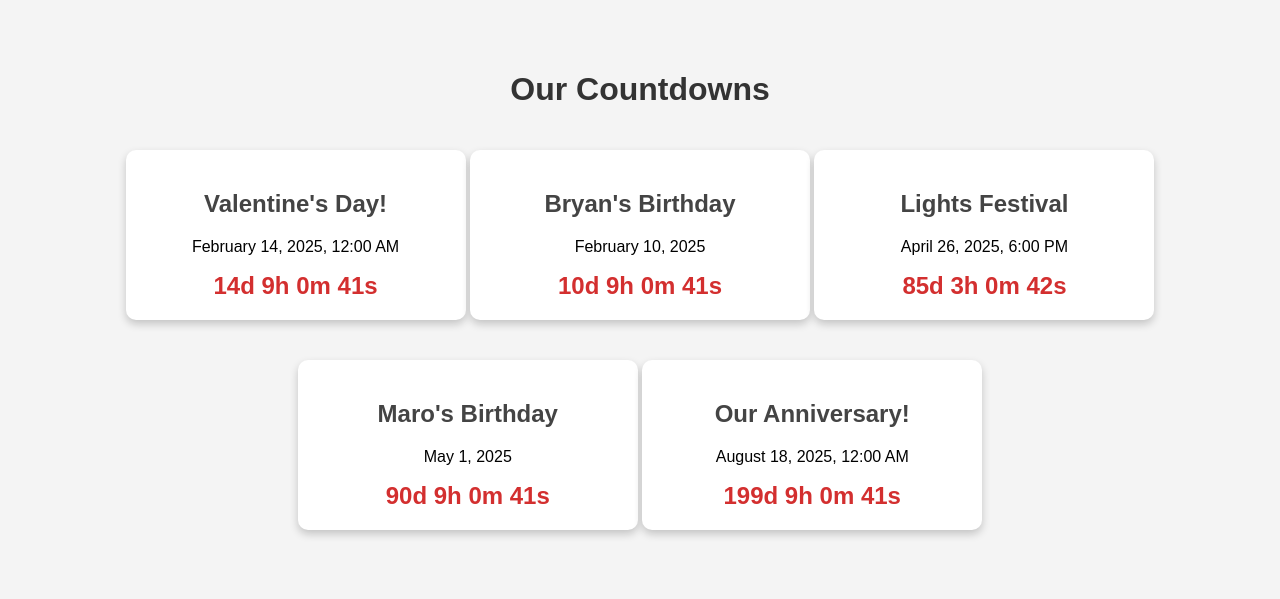
After one commit to bryanm260996/relationship_website_trial_3, a Flask app: page /countdowns in a window 1280 px wide. The commit adds this page. Shown: the top 599 px of the page. Run offline with Flask 3, Linux system fonts and the light colour scheme; the visitor is signed in with stand-in values (Sample User, id 1).

Commit message:
added countdowns, and passcode page

```diff
--- a/main.py
+++ b/main.py
@@ -4,23 +4,68 @@ import os
 # Initialize Flask app
 app = Flask(__name__)
 app.secret_key = os.environ.get('SECRET_KEY', 'default_secret_key')  # Use environment variable for production
+PASSCODE = os.environ.get('PASSCODE', '02100501')  # Store passcode securely
 
-## ROUTES ##
+
+## LOGIN ROUTE ##
+@app.route('/login', methods=['GET', 'POST'])
+def login():
+    if request.method == 'POST':
+        entered_passcode = request.form.get('passcode')
+        if entered_passcode == PASSCODE:
+            session['authenticated'] = True
+            return redirect(url_for('home'))
+        else:
+            return render_template('login.html', error="Incorrect passcode. Try again.")
+
+    return render_template('login.html')
+
+
+## LOGOUT ROUTE ##
+@app.route('/logout')
+def logout():
+    session.pop('authenticated', None)
+    return redirect(url_for('login'))
+
+
+## PROTECTED ROUTES ##
+def login_required(func):
+    def wrapper(*args, **kwargs):
+        if not session.get('authenticated'):
+            return redirect(url_for('login'))
+        return func(*args, **kwargs)
+
+    wrapper.__name__ = func.__name__
+    return wrapper
+
+
 @app.route('/')
+@login_required
 def home():
     return render_template('home.html')
 
+
 @app.route('/our_journey')
+@login_required
 def our_journey():
     return render_template('our_journey.html')
 
+
 @app.route('/past_trips')
+@login_required
 def past_trips():
     return render_template('past_trips.html')
 
+
 @app.route('/bucketlist')
+@login_required
 def bucketlist():
     return render_template('bucketlist.html')
+
+@app.route('/countdowns')
+@login_required
+def countdowns():
+    return render_template('countdowns.html')
 
 
 ## RUN THE APP ##
--- /dev/null
+++ b/templates/countdowns.html
@@ -0,0 +1,112 @@
+<!DOCTYPE html>
+<html lang="en">
+<head>
+    <meta charset="UTF-8">
+    <meta name="viewport" content="width=device-width, initial-scale=1.0">
+    <title>Multiple Countdown Timers</title>
+    <style>
+        body {
+            font-family: Arial, sans-serif;
+            text-align: center;
+            background-color: #f4f4f4;
+            margin: 0;
+            padding: 50px;
+        }
+        h1 {
+            font-size: 2em;
+            color: #333;
+        }
+        .event {
+            margin: 20px auto;
+            padding: 20px;
+            background: white;
+            border-radius: 10px;
+            box-shadow: 0 4px 8px rgba(0, 0, 0, 0.2);
+            display: inline-block;
+            width: 300px;
+        }
+        .event h2 {
+            font-size: 1.5em;
+            color: #444;
+        }
+        .countdown {
+            font-size: 1.5em;
+            font-weight: bold;
+            color: #d32f2f;
+            margin-top: 10px;
+        }
+    </style>
+</head>
+<body>
+
+    <h1>Our Countdowns</h1>
+
+    <div class="event">
+        <h2>Valentine's Day!</h2>
+        <p>February 14, 2025, 12:00 AM</p>
+        <div class="countdown" id="countdown1"></div>
+    </div>
+
+    <div class="event">
+        <h2>Bryan's Birthday</h2>
+        <p>February 10, 2025</p>
+        <div class="countdown" id="countdown2"></div>
+    </div>
+
+    <div class="event">
+        <h2>Lights Festival</h2>
+        <p>April 26, 2025, 6:00 PM</p>
+        <div class="countdown" id="countdown3"></div>
+    </div>
+
+    <div class="event">
+        <h2>Maro's Birthday</h2>
+        <p>May 1, 2025</p>
+        <div class="countdown" id="countdown4"></div>
+    </div>
+
+    <div class="event">
+        <h2> Our Anniversary!</h2>
+        <p>August 18, 2025, 12:00 AM</p>
+        <div class="countdown" id="countdown5"></div>
+    </div>
+
+    <script>
+        // Event data (title, date, corresponding countdown element ID)
+        const events = [
+            { date: "February 14, 2025 23:59:59", elementId: "countdown1" },
+            { date: "February 10, 2025 23:59:59", elementId: "countdown2" },
+            { date: "April 26, 2025 18:00:00", elementId: "countdown3" },
+            { date: "May 1, 2025 23:59:59", elementId: "countdown4" },
+            { date: "August 18, 2025 23:59:59", elementId: "countdown5" }
+        ];
+
+        function updateCountdowns() {
+            const now = new Date().getTime();
+
+            events.forEach(event => {
+                const eventDate = new Date(event.date).getTime();
+                const timeLeft = eventDate - now;
+                const countdownElement = document.getElementById(event.elementId);
+
+                if (timeLeft <= 0) {
+                    countdownElement.innerHTML = "The event has started!";
+                } else {
+                    const days = Math.floor(timeLeft / (1000 * 60 * 60 * 24));
+                    const hours = Math.floor((timeLeft % (1000 * 60 * 60 * 24)) / (1000 * 60 * 60));
+                    const minutes = Math.floor((timeLeft % (1000 * 60 * 60)) / (1000 * 60));
+                    const seconds = Math.floor((timeLeft % (1000 * 60)) / 1000);
+                    countdownElement.innerHTML = `${days}d ${hours}h ${minutes}m ${seconds}s`;
+                }
+            });
+        }
+
+        // Update all countdowns every second
+        setInterval(updateCountdowns, 1000);
+
+        // Initial call to avoid 1-second delay
+        updateCountdowns();
+    </script>
+
+</body>
+</html>
```
Also changed, not shown: templates/home.html (+7 -2 lines), templates/login.html (added, +18 -0 lines).
